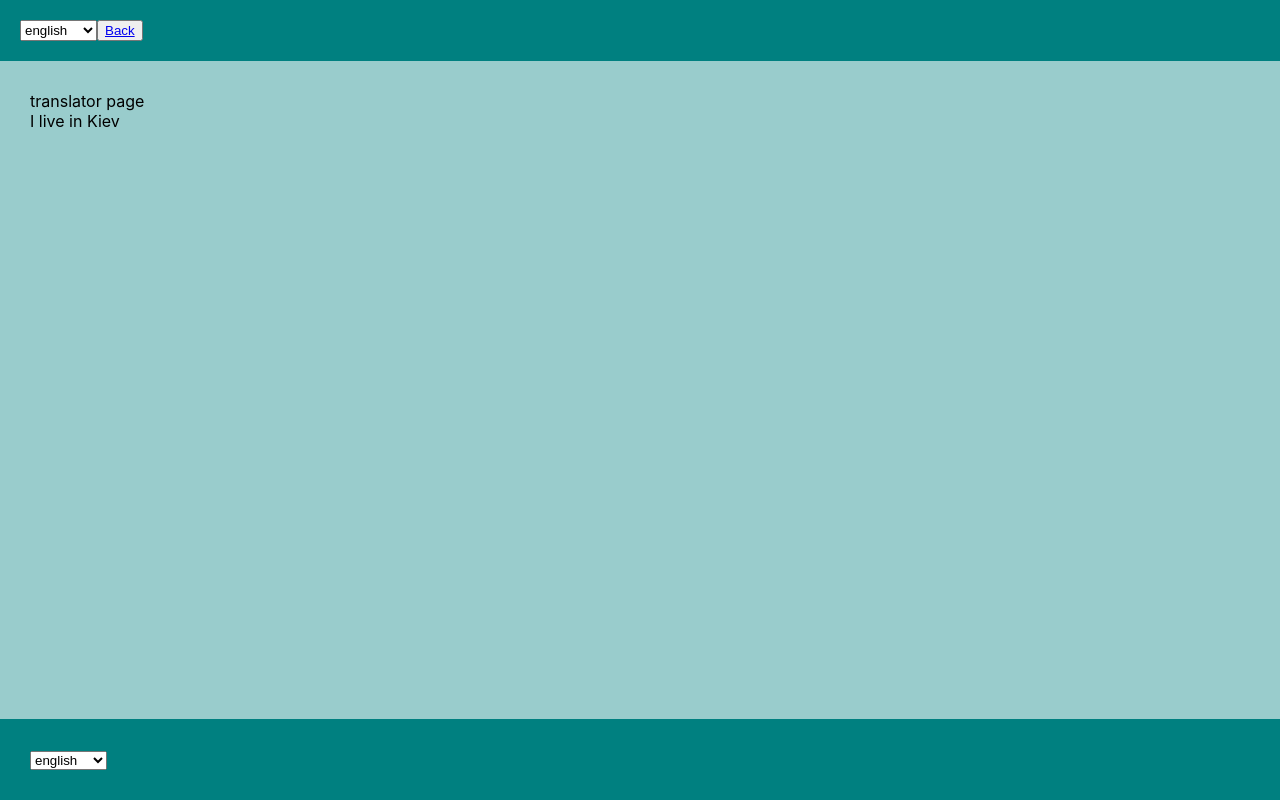
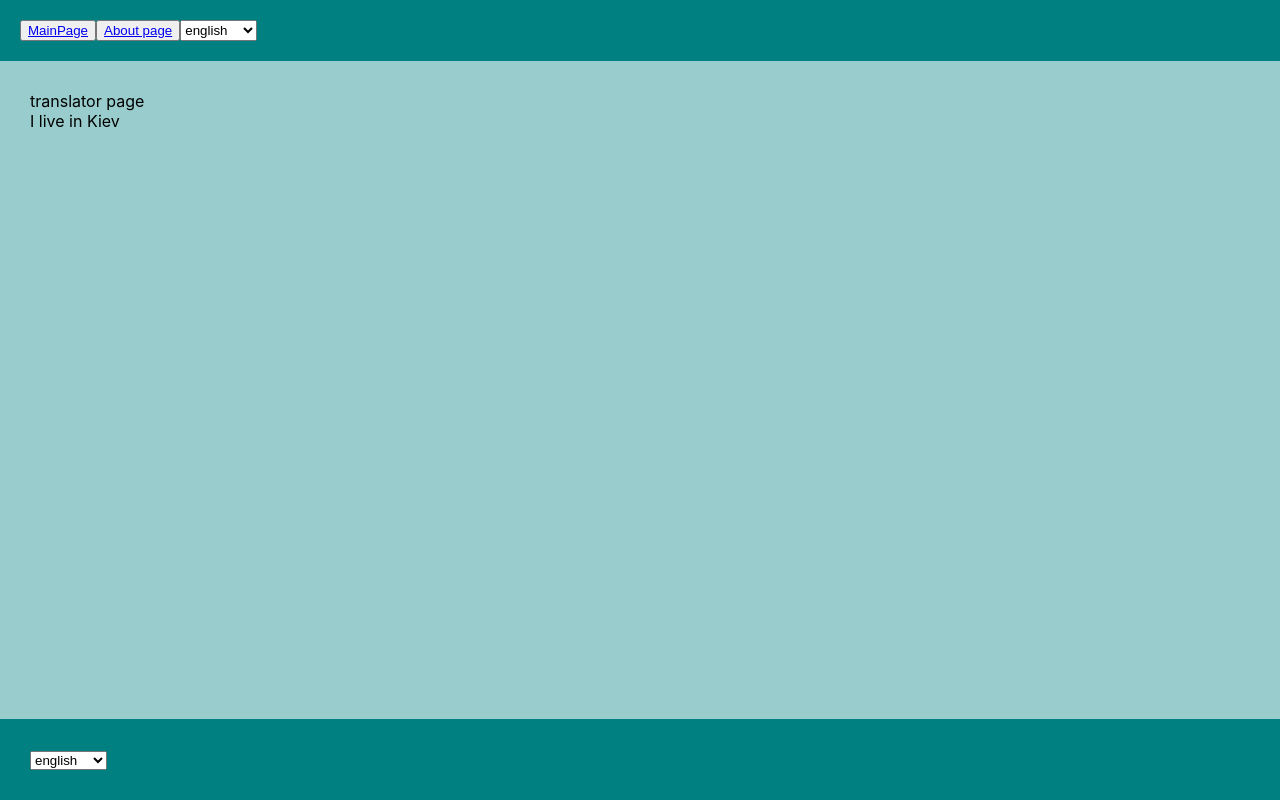
Before and after one commit to Chernukha21/Translation, a React (Create React App) app: page /about in a window 1280 px wide. Built offline with nearby package versions, Linux system fonts and the light colour scheme.

Commit message:
changed by comments

```diff
--- a/src/App.js
+++ b/src/App.js
@@ -1,19 +1,56 @@
 import './App.css';
-import Main from "./components/Main";
-import About from "./components/About";
-import {BrowserRouter as Router, Route, Routes} from 'react-router-dom'
+import Main from "./components/pages/Main.page";
+import About from "./components/pages/About.page";
+import {BrowserRouter as Router, Link, Route, Routes} from 'react-router-dom'
+import Text from "./components/Text";
+import Dropdown from "./components/Dropdown";
+import {languages} from "./translation";
+import React,{useEffect} from "react";
+import {useDispatch, useSelector} from "react-redux";
+import {changeLanguageAction} from "./redux/reducer";
+
 
 
 function App() {
+    let languageKey = useSelector(state => state.selectedLanguageKey);
+    const dispatch = useDispatch();
+
+    function handleSelectChange(event) {
+        dispatch(changeLanguageAction(event.target.value));
+    }
+    useEffect(() => {
+        localStorage.setItem("languageKey", JSON.stringify(languageKey));
+        console.log(localStorage.languageKey);
+    },[languageKey]);
+    useEffect(() => {
+        languageKey  = JSON.parse(localStorage.getItem('languageKey'));
+    }, []);
+
     return (
-        <Router>
-            <div className="App">
+        <div className="App">
+            <Router>
+                <header>
+                    <button>
+                        <Link exact to="/">
+                            <Text translationKey="NAV_MENU_TITLE_MAIN" languageKey={languageKey}/>
+                        </Link>
+                    </button>
+                    <button>
+                        <Link exact to="/about">
+                            <Text translationKey="NAV_MENU_TITLE_ABOUT" languageKey={languageKey}/>
+                        </Link>
+                    </button>
+                    <Dropdown options={languages} value={languageKey} changeHandler={handleSelectChange}/>
+                </header>
                 <Routes>
                     <Route exact path="/" element={<Main/>}/>
                     <Route exact path="/about" element={<About/>}/>
                 </Routes>
-            </div>
-        </Router>
+                <footer>
+                    <Dropdown options={languages} value={languageKey} changeHandler={handleSelectChange}/>
+                </footer>
+            </Router>
+        </div>
     );
 }
 
--- a/src/components/About.js
+++ /dev/null
@@ -1,32 +0,0 @@
-import React from 'react';
-import {useDispatch, useSelector} from "react-redux";
-import {Link} from "react-router-dom";
-import Dropdown from "./Dropdown";
-import {languages} from './Main';
-import Translation from "../translation";
-import Text from "./Text";
-import {changeLanguageAction} from "../redux/reducer";
-const About = ({options}) => {
-    const languageKey = useSelector(state => state.selectedLanguageKey);
-    const dispatch = useDispatch();
-    function handleSelectChange(event) {
-        dispatch(changeLanguageAction(event.target.value));
-    }
-    return (
-        <>
-            <header>
-                <Dropdown options={languages} changeHandler={handleSelectChange}/>
-                <button><Link to="/">Back</Link></button>
-            </header>
-            <main>
-                <Text languageKey={languageKey} translationKey="ABOUT_PAGE_TITLE"/>
-                <Text languageKey={languageKey} translationKey="ABOUT_PAGE_CONTACT_TITLE"/>
-            </main>
-            <footer>
-                <Dropdown options={languages}/>
-            </footer>
-        </>
-    );
-};
-
-export default About;
--- a/src/components/Main.js
+++ /dev/null
@@ -1,46 +0,0 @@
-import React,{useEffect} from 'react';
-import Text from "./Text";
-import Dropdown from "./Dropdown";
-import {useDispatch, useSelector} from "react-redux";
-import {changeLanguageAction} from '../redux/reducer';
-import {Link} from "react-router-dom";
-
-export const languages = [
-    {value: "en", title: "english"},
-    {value: "ua", title: "ukrainian"},
-    {value: "arb", title: "arabian"},
-];
-const Main = () => {
-    let languageKey = useSelector(state => state.selectedLanguageKey);
-    useEffect(() => {
-        localStorage.setItem("languageKey", JSON.stringify(languageKey));
-        console.log(localStorage.languageKey);
-    },[languageKey]);
-    useEffect(() => {
-        languageKey  = JSON.parse(localStorage.getItem('languageKey'));
-    }, []);
-    const dispatch = useDispatch();
-    function handleSelectChange(event) {
-        dispatch(changeLanguageAction(event.target.value));
-    }
-    return (
-        <>
-            <header>
-                <button><Link exact to="/"><Text translationKey="NAV_MENU_TITLE_MAIN" languageKey={languageKey}/></Link>
-                </button>
-                <button><Link exact to="/about"><Text translationKey="NAV_MENU_TITLE_ABOUT" languageKey={languageKey}/></Link>
-                </button>
-                <Dropdown options={languages} value={languageKey} changeHandler={handleSelectChange}/>
-            </header>
-            <main>
-                <Text translationKey="MAIN_PAGE_TITLE" languageKey={languageKey}/>
-                <Text translationKey="MAIN_PAGE_DESCRIPTION" languageKey={languageKey}/>
-            </main>
-            <footer>
-                <Dropdown options={languages} value={languageKey} changeHandler={handleSelectChange}/>
-            </footer>
-        </>
-    );
-};
-
-export default Main;
--- /dev/null
+++ b/src/components/pages/About.page.js
@@ -0,0 +1,21 @@
+import React from 'react';
+import {useDispatch, useSelector} from "react-redux";
+import {Link} from "react-router-dom";
+import Dropdown from "../Dropdown";
+import {languages} from '../../translation';
+import Text from "../Text";
+import {changeLanguageAction} from "../../redux/reducer";
+
+const AboutPage = ({options}) => {
+    const languageKey = useSelector(state => state.selectedLanguageKey);
+    return (
+        <>
+            <main>
+                <Text languageKey={languageKey} translationKey="ABOUT_PAGE_TITLE"/>
+                <Text languageKey={languageKey} translationKey="ABOUT_PAGE_CONTACT_TITLE"/>
+            </main>
+        </>
+    );
+};
+
+export default AboutPage;
--- /dev/null
+++ b/src/components/pages/Main.page.js
@@ -0,0 +1,17 @@
+import React from 'react';
+import Text from "../Text";
+import {useSelector} from "react-redux";
+
+const Main = () => {
+    let languageKey = useSelector(state => state.selectedLanguageKey);
+    return (
+        <>
+            <main>
+                <Text translationKey="MAIN_PAGE_TITLE" languageKey={languageKey}/>
+                <Text translationKey="MAIN_PAGE_DESCRIPTION" languageKey={languageKey}/>
+            </main>
+        </>
+    );
+};
+
+export default Main;
--- a/src/translation.js
+++ b/src/translation.js
@@ -1,8 +1,12 @@
-
+export const languages = [
+    {value: "en", title: "english"},
+    {value: "ua", title: "ukrainian"},
+    {value: "arb", title: "arabian"},
+];
 export default {
     "MAIN_PAGE_TITLE": {
        ua: 'Добрий день',
-       en: 'Main page title',
+       en: 'MainPage title',
        arb: 'طاب مسائك'
     },
     "MAIN_PAGE_DESCRIPTION": {
@@ -21,13 +25,13 @@ export default {
         arb: 'أعيش في كييف'
     },
     "NAV_MENU_TITLE_ABOUT": {
-        ua: 'сторiнка про щось',
-        en: 'about page',
+        ua: 'Сторiнка про мене',
+        en: 'About page',
         arb: 'صفحة المترجم'
     },
     "NAV_MENU_TITLE_MAIN": {
         ua: 'Головна сторiнка',
-        en: 'Main page',
+        en: 'MainPage',
         arb: 'الصفحة الرئيسية'
     }
 }
```
Also changed, not shown: 1 other file (tests, documents, lock files or other folders).
